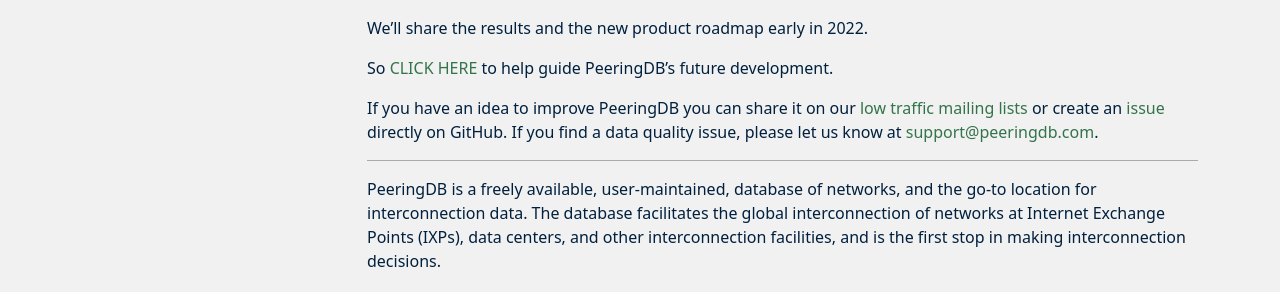
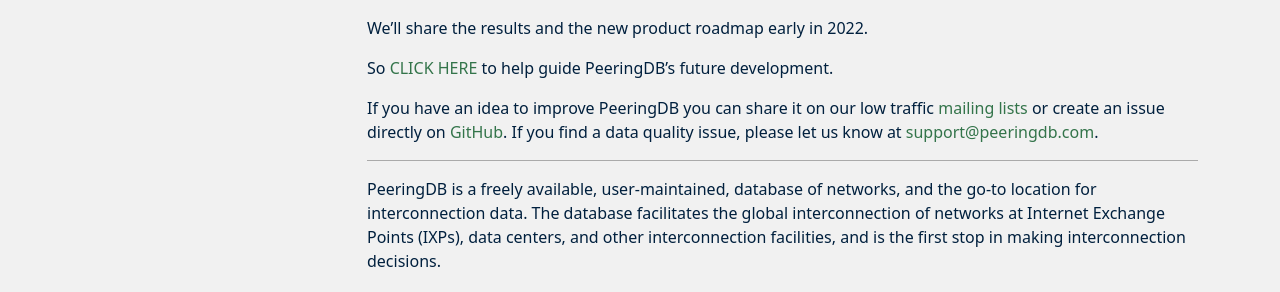
Before and after one commit to peeringdb/docs, an MkDocs documentation site: the page built from docs/blog/peeringdb_2021_user_survey.md, in a window 1280 px wide and 1259 px high. Shown: the part 883-1175 px from the top of the window. Built offline with MkDocs 1.6.1, drawn with Linux system fonts in a browser that asks for light colours; nearby versions of some CDN libraries.

```diff
--- a/docs/blog/peeringdb_2021_user_survey.md
+++ b/docs/blog/peeringdb_2021_user_survey.md
@@ -1,9 +1,10 @@
 # PeeringDB 2021 User Survey
+
 PeeringDB wants input from network operators, exchange operators, facility providers, content distributors and anyone who uses our interconnection database. We are running an anonymous satisfaction survey until 23:59 UTC on Friday, 8 October 2021 and would like your feedback to help us make PeeringDB more useful to everyone involved in connecting networks.
 
 ![Isaac Smith, Pen on Paper, from Unsplash](images/isaac-smith-pen-on-paper-unsplash.jpg)
 
-We had over 200 responses to last year’s survey and those responses helped guide our product development. We’ve made significant improvements to search based on user input, introduced a [HOWTO documentation series](https://docs.peeringdb.com/howtos/), and are developing a documentation architecture directly as a result of your input. We’d like more input, in 2021, so we can keep up with the industry’s evolving needs.
+We had over 200 responses to last year’s survey and those responses helped guide our product development. We’ve made significant improvements to search based on user input, introduced a [HOWTO documentation series](/howtos), and are developing a documentation architecture directly as a result of your input. We’d like more input, in 2021, so we can keep up with the industry’s evolving needs.
 
 Steve McManus, PeeringDB Product Committee Chair, says: "*User comments in the 2020 survey helped us focus development where it was most needed. It directly influenced our roadmap and highlighted the need for specific expertise in documentation and user experience design to solve users’ most pressing needs. Thanks to everyone who gives a few moments of their time to help us make PeeringDB a better service!*”
 
@@ -15,7 +16,7 @@ We’ll share the results and the new product roadmap early in 2022.
 
 So [CLICK HERE](https://surveyhero.com/c/peeringdb2021usersurvey) to help guide PeeringDB’s future development.
 
-If you have an idea to improve PeeringDB you can share it on our [low traffic mailing lists](https://docs.peeringdb.com/#mailing-lists) or create an [issue](https://github.com/peeringdb/peeringdb/issues) directly on GitHub. If you find a data quality issue, please let us know at [support@peeringdb.com](mailto:support@peeringdb.com).
+If you have an idea to improve PeeringDB you can share it on our low traffic [mailing lists](https://docs.peeringdb.com/#mailing-lists) or create an issue directly on [GitHub](https://github.com/peeringdb/peeringdb/issues). If you find a data quality issue, please let us know at [support@peeringdb.com](mailto:support@peeringdb.com).
 
 ---
 
```
Also changed, not shown: docs/blogs.md (+1 -0 lines).
